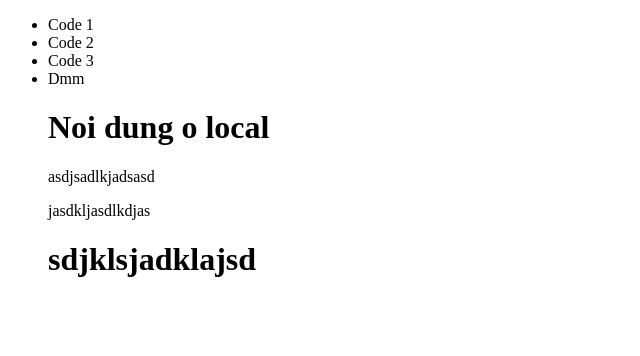
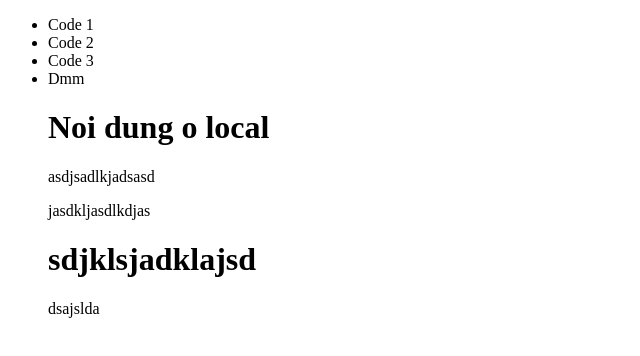
Before and after one commit to Education-Top-List/test, a plain HTML site: page index.html in a window 1280 px wide. Shown: the full height of the page, 0-640 px from the left. Drawn offline with Linux system fonts and the light colour scheme.

Commit message:
add div why_conflict

```diff
--- a/index.html
+++ b/index.html
@@ -16,6 +16,9 @@
 			<a href="sjdaljsdakasdjldsak"></a>
 			<h1>sdjklsjadklajsd</h1>
 		</div>
+		<div class="why_conflict">
+			<p>dsajslda</p>
+		</div>
 	</ul>
 </body>
 </html>
```
